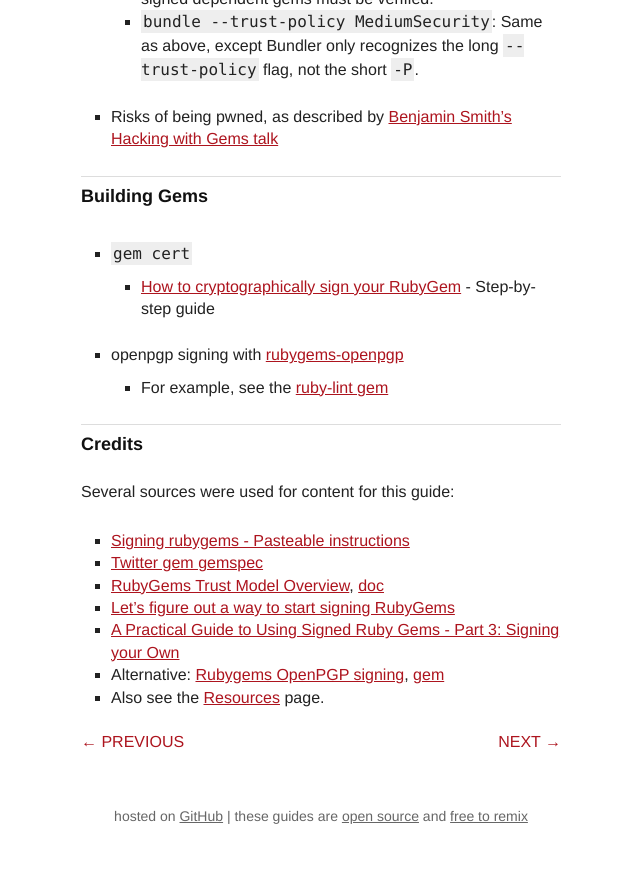
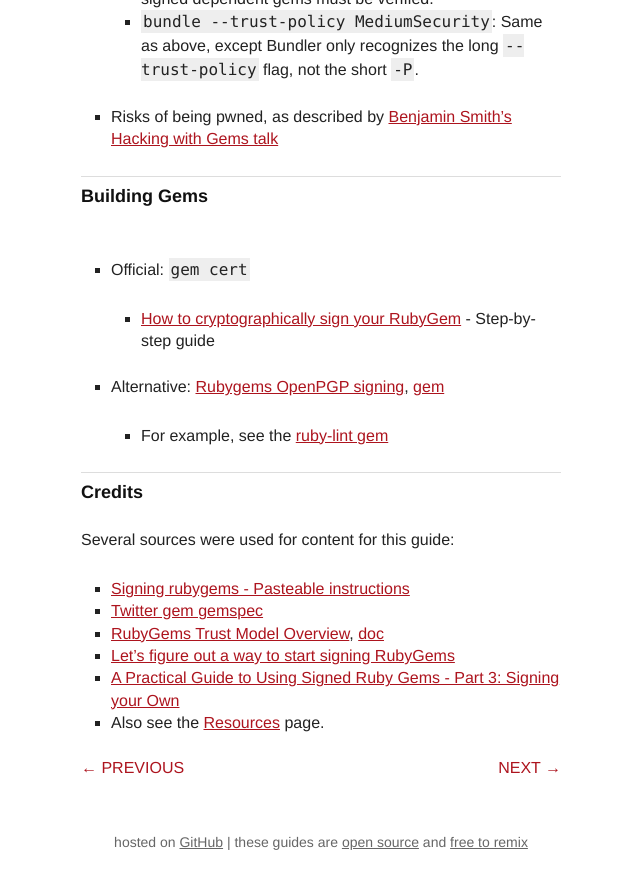
Before and after one commit to radar/guides, a Jekyll site: the page built from security.md, in a window 1280 px wide and 900 px high, scrolled down 1132 px. Shown: the top 889 px of the window, without its empty margins (319-959 px from the left). Built offline with Jekyll 4.4.1, drawn with Linux system fonts in a browser that asks for light colours.

Commit message:
Fix security page nested list rendering; simplify copy

```diff
--- a/security.md
+++ b/security.md
@@ -49,10 +49,13 @@ Using Gems
 Building Gems
 -------
 
-* `gem cert`
+* Official: `gem cert`
+
   * [How to cryptographically sign your RubyGem](http://www.benjaminfleischer.com/2013/11/08/how-to-sign-your-rubygem-cert/) - Step-by-step guide
-* openpgp signing with [rubygems-openpgp](https://github.com/grant-olson/rubygems-openpgp)
-  * For example, see the [ruby-lint gem](https://github.com/YorickPeterse/ruby-lint/blob/0858d8f841/README.md#security)
+
+* Alternative: [Rubygems OpenPGP signing](https://web.archive.org/web/20130914152133/http://www.rubygems-openpgp-ca.org/), [gem](https://github.com/grant-olson/rubygems-openpgp)
+
+    * For example, see the [ruby-lint gem](https://github.com/YorickPeterse/ruby-lint/blob/0858d8f841/README.md#security)
 
 Credits
 -------
@@ -64,5 +67,4 @@ Several sources were used for content for this guide:
 * [RubyGems Trust Model Overview](https://github.com/rubygems-trust/rubygems.org/wiki/Overview), [doc](http://goo.gl/ybFIO)
 * [Let’s figure out a way to start signing RubyGems](http://tonyarcieri.com/lets-figure-out-a-way-to-start-signing-rubygems)
 * [A Practical Guide to Using Signed Ruby Gems - Part 3: Signing your Own](http://blog.meldium.com/home/2013/3/6/signing-gems-how-to)
-* Alternative: [Rubygems OpenPGP signing](https://web.archive.org/web/20130914152133/http://www.rubygems-openpgp-ca.org/), [gem](https://github.com/grant-olson/rubygems-openpgp)
 * Also see the [Resources](/resources) page.
```
